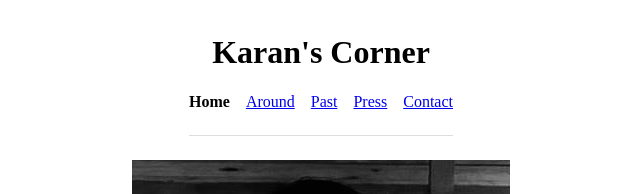
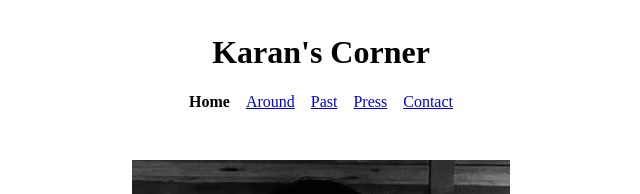
Before and after one commit to ShriKaranHanda/site, a plain HTML site: page index.html in a window 1280 px wide. Shown: the top 194 px of the page, 319-959 px from the left. Drawn offline with Linux system fonts and the light colour scheme.

Commit message:
style: remove navigation divider while preserving spacing

```diff
--- a/styles.css
+++ b/styles.css
@@ -42,8 +42,7 @@ ul {
   flex-wrap: wrap;
   justify-content: center;
   gap: 1em;
-  padding-bottom: 1.5rem;
-  border-bottom: 1px solid #ddd;
+  padding-bottom: calc(1.5rem + 1px);
 }
 
 .site-nav + * {
```
